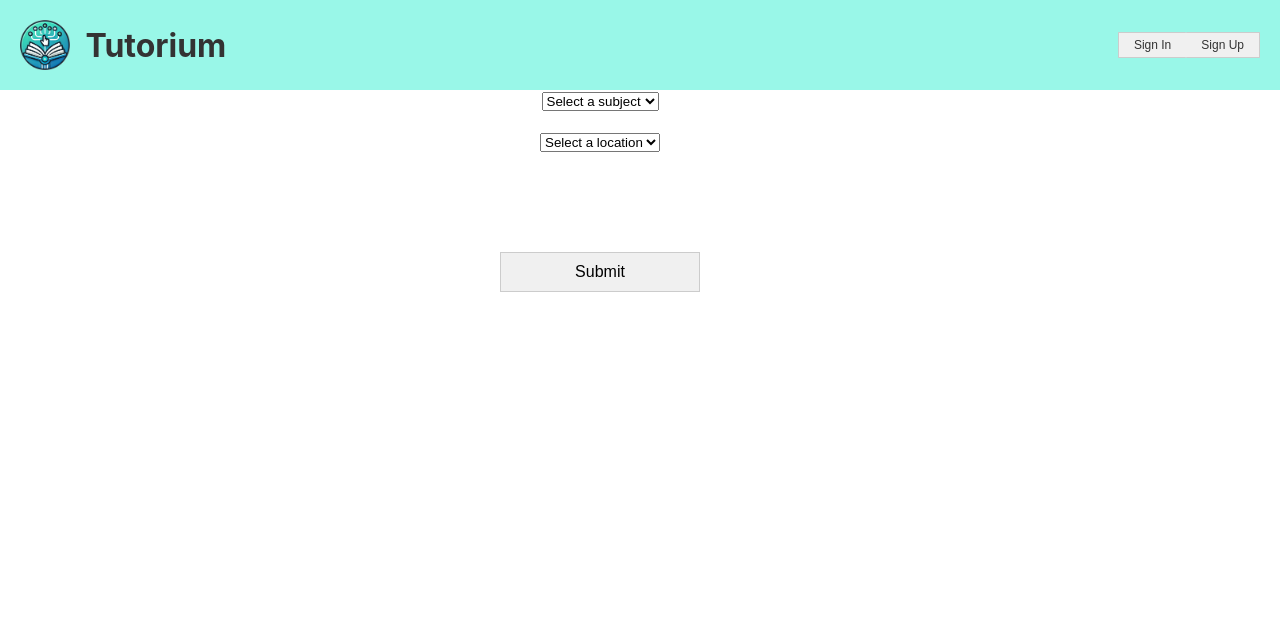
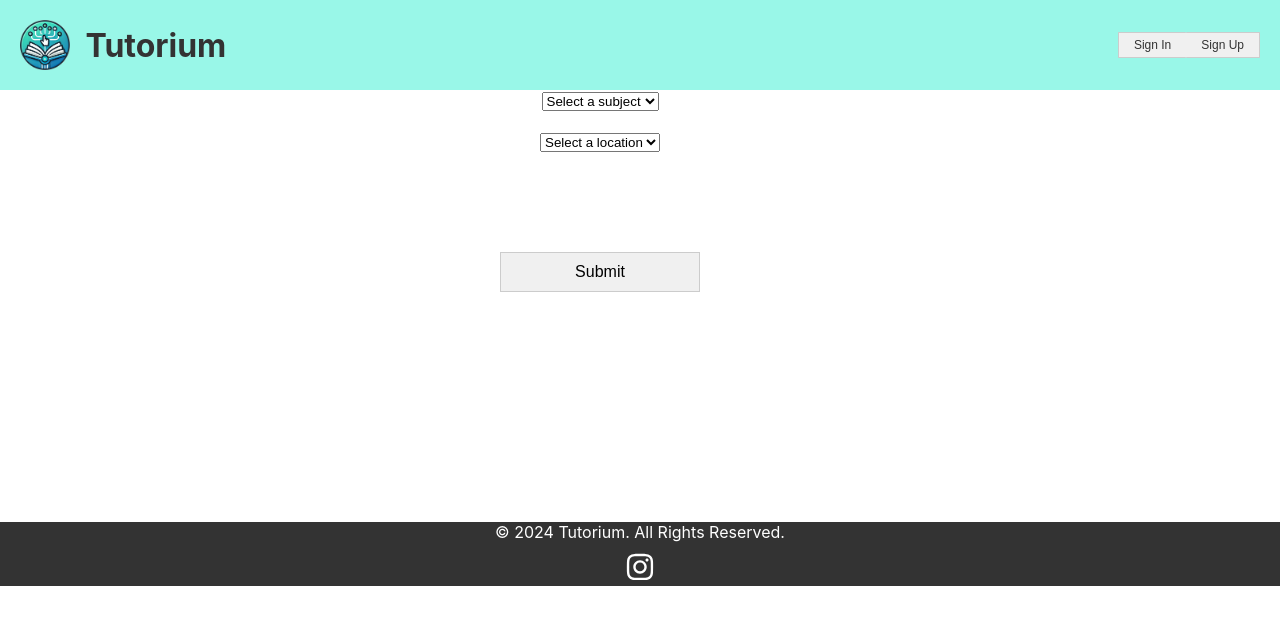
Before and after one commit to travislee7/Tutorium-Front-End, a React (Create React App) app in the folder tutor-frontend/: page / in a window 1280 px wide. Shown: the top 624 px of the page. Built offline with nearby package versions, Linux system fonts and the light colour scheme.

Commit message:
added footer

```diff
--- a/tutor-frontend/package.json
+++ b/tutor-frontend/package.json
@@ -8,6 +8,7 @@
     "@testing-library/user-event": "^13.5.0",
     "react": "^18.3.1",
     "react-dom": "^18.3.1",
+    "react-icons": "^5.3.0",
     "react-router-dom": "^7.0.1",
     "react-scripts": "5.0.1",
     "web-vitals": "^2.1.4"
--- /dev/null
+++ b/tutor-frontend/src/components/footer.js
@@ -0,0 +1,20 @@
+import React from 'react';
+import '../styles/Footer.css';
+import {FaInstagram} from 'react-icons/fa';
+
+function Footer() {
+  return (
+    <footer className="footer">
+      <div className="footer-content">
+        <p>&copy; {new Date().getFullYear()} Tutorium. All Rights Reserved.</p>
+        <div className="social-links">
+        <a href="https://www.instagram.com/schoolofwinnerz/profilecard/?igsh=ZjQ0dTgxaXc5ajR4" target="_blank" rel="noopener noreferrer">
+            <FaInstagram size={30} color="white" />
+          </a>
+        </div>
+      </div>
+    </footer>
+  );
+};
+
+export default Footer;
--- a/tutor-frontend/src/pages/LandingPage.js
+++ b/tutor-frontend/src/pages/LandingPage.js
@@ -2,6 +2,7 @@
 import React from 'react';
 import Header from '../components/header.js'; // Import the reusable Header component
 import '../styles/LandingPage.css'; // Optional: Create a separate file for styling
+import Footer from '../components/footer.js';
 
 function LandingPage() {
   return (
@@ -33,6 +34,7 @@ function LandingPage() {
         <div className="submitbutton">
             <button className='submit'>Submit</button>
         </div>
+        <Footer />
     </div>
   );
 }
--- /dev/null
+++ b/tutor-frontend/src/styles/Footer.css
@@ -0,0 +1,30 @@
+  .footer {
+    background-color: #333;
+    color: white;
+    text-align: center;
+    position: relative;
+    bottom: -220px;
+  }
+
+  .footer-content {
+    max-width: 1200px;
+    margin: 0 auto;
+  }
+
+  .footer p {
+    margin: 10px 0;
+  }
+
+  .social-links {
+    margin-top: 10px;
+  }
+
+  .social-links a {
+    color: white;
+    margin: 0 15px;
+    text-decoration: none;
+  }
+
+  .social-links a:hover {
+    color: #ddd;
+  }
```
Also changed, not shown: 1 other file (tests, documents, lock files or other folders).
